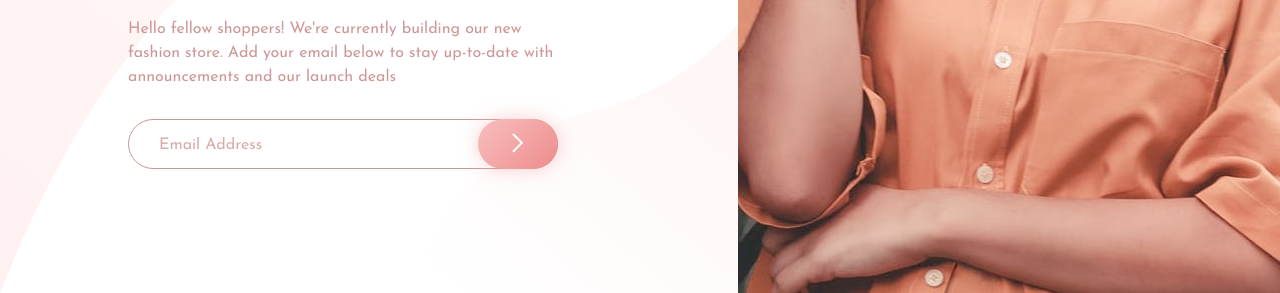
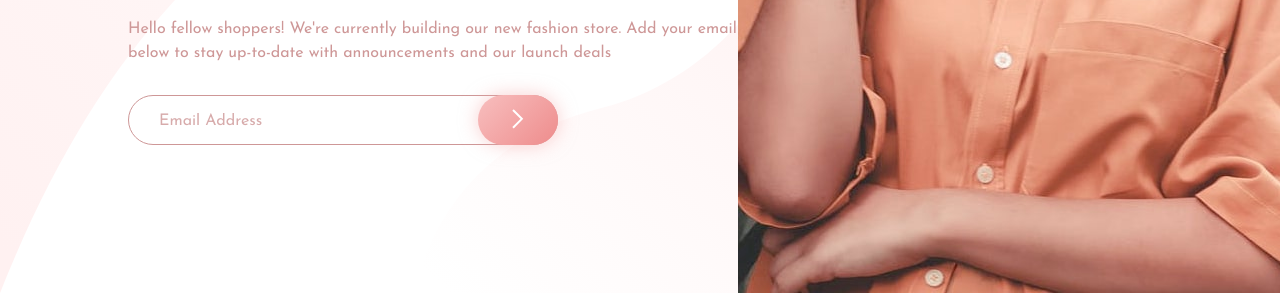
Before and after one commit to ChristelPeerisR/Base-Apparel-coming-soon-page, a plain HTML site: page index.html in a window 1280 px wide. Shown: the part 507-800 px from the top of the page. Drawn offline with Linux system fonts and the light colour scheme.

Commit message:
Update index.html

```diff
--- a/index.html
+++ b/index.html
@@ -14,8 +14,8 @@
   <div class="container">
     <div class="base">
       <h1>WE'RE<br /><span>COMING<br />SOON</span></h1>
-      <p>Hello fellow shoppers! We're currently building our new<br />
-        fashion store. Add your email below to stay up-to-date with<br />
+      <p>Hello fellow shoppers! We're currently building our new
+        fashion store. Add your email below to stay up-to-date with
         announcements and our launch deals</p>
       <form action="#" class="form">
         <input type="email" placeholder="Email Address" value="" name="Email" id="Email">
```
